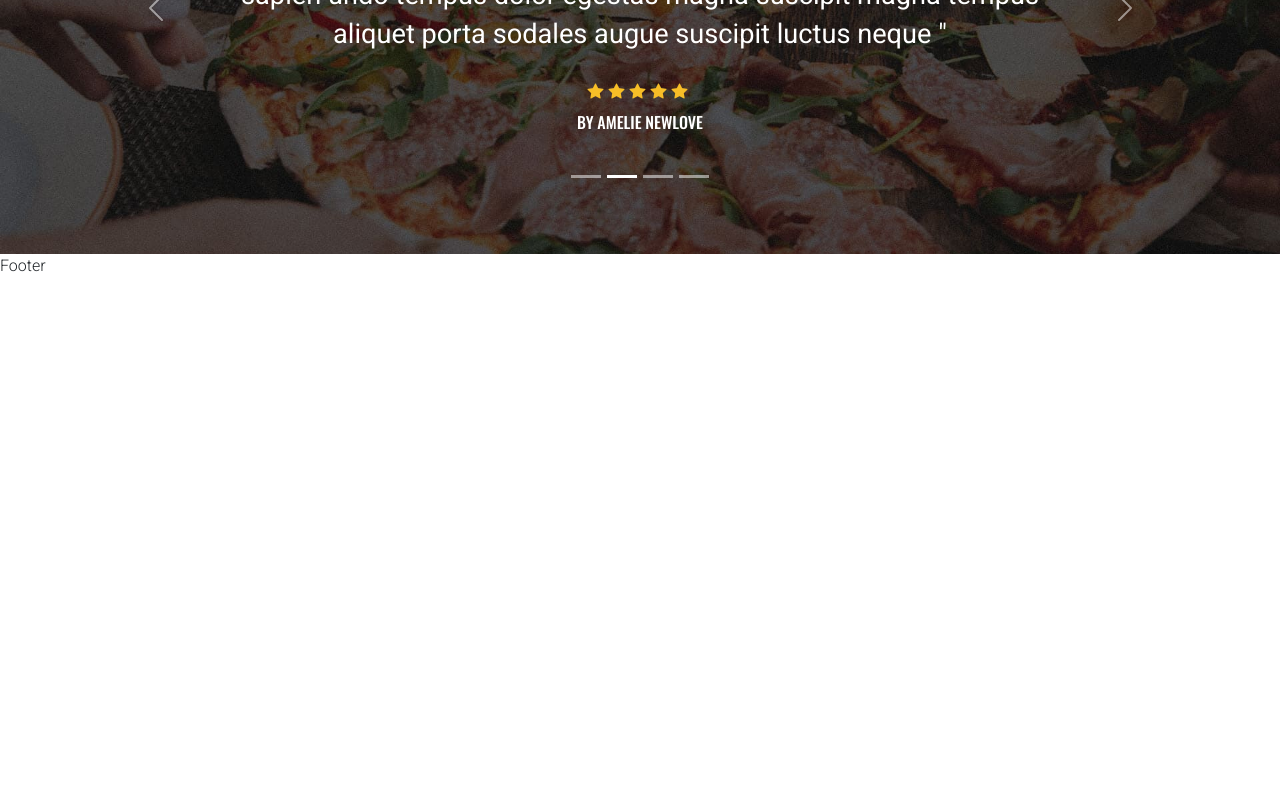
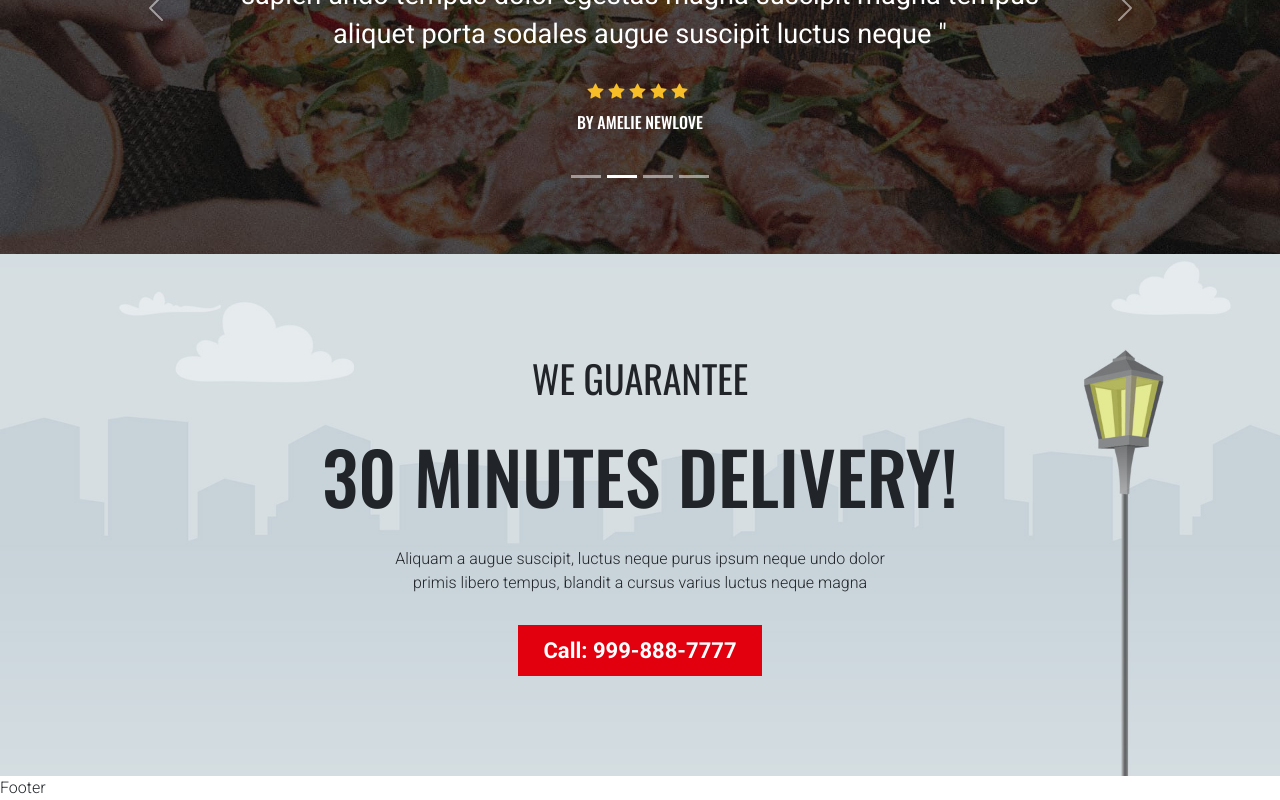
Before and after one commit to Ayushrai83/Gurukul-Restaurant, a React (Create React App) app: page / in a window 1280 px wide. Shown: the part 6321-7121 px from the top of the page. Before the commit the page ends 6599 px from the top, so only its background shows below. Built offline with nearby package versions, Linux system fonts and the light colour scheme.

Commit message:
Added Section Contact

```diff
--- a/src/pages/Home/Home.js
+++ b/src/pages/Home/Home.js
@@ -6,6 +6,7 @@
 import Section4 from "./Section4";
 import Section5 from "./Section5";
 import Section6 from "./Section6";
+import Section7 from "./Section7";
 
 const Home = () => {
   return (
@@ -28,6 +29,9 @@
 
         {/* Home Section Blog */}
         <Section6 />
+
+        {/* Home Section Contact */}
+        <Section7 />
        </Layout>
     </>
   );
--- /dev/null
+++ b/src/pages/Home/Section7.js
@@ -0,0 +1,28 @@
+import React from "react";
+import { Container, Row, Col } from "react-bootstrap";
+import { Link } from "react-router-dom";
+
+function Section7() {
+  return (
+    <section className="contact_section">
+      <Container>
+        <Row className="justify-content-center">
+          <Col sm={8} className="text-center">
+            <h4>We Guarantee</h4>
+            <h2>30 Minutes Delivery!</h2>
+            <p>
+              Aliquam a augue suscipit, luctus neque purus ipsum neque undo
+              dolor primis libero tempus, blandit a cursus varius luctus neque
+              magna
+            </p>
+            <Link to="/" className="btn btn_red px-4 py-2 rounded-0">
+              Call: 999-888-7777
+            </Link>
+          </Col>
+        </Row>
+      </Container>
+    </section>
+  );
+}
+
+export default Section7;
```
